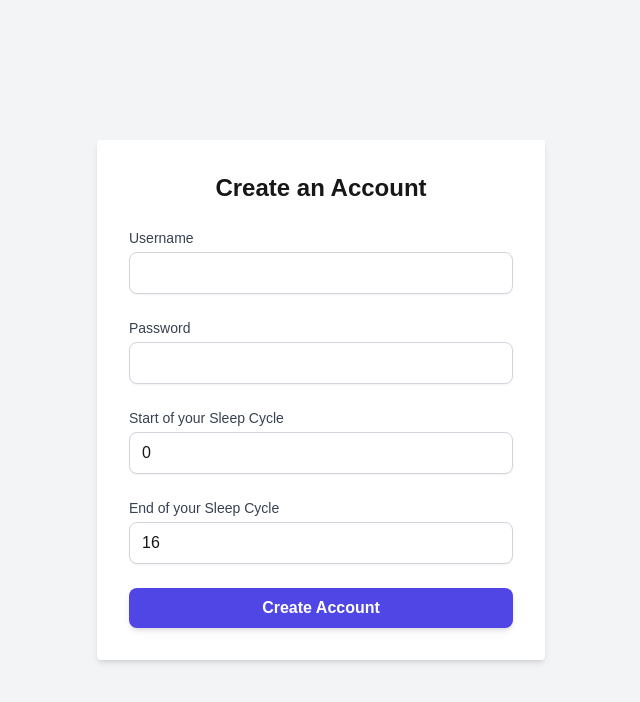
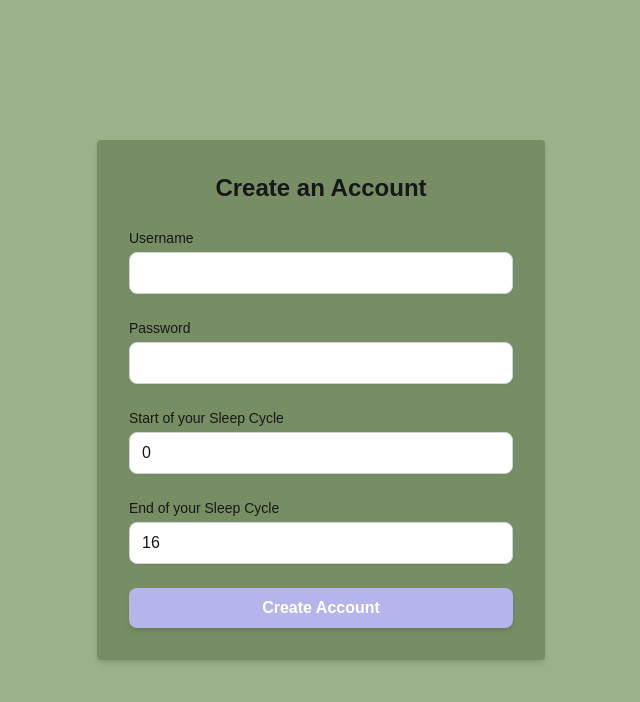
Before and after one commit to mmmacler/healthhub, a Next.js app in the folder azenda/: page /addaccount in a window 1280 px wide. Shown: the top 702 px of the page, without its empty margins (319-959 px from the left). Built offline with nearby package versions, Linux system fonts and the light colour scheme.

Commit message:
Changed colors and added buttons

```diff
--- a/azenda/app/addaccount/page.tsx
+++ b/azenda/app/addaccount/page.tsx
@@ -62,13 +62,13 @@ const LoginPage = () => {
 
     //handles form submission, essentially all the little input bars, each name corresponds to what info its storing
     return (
-        <div className="min-h-screen flex items-center justify-center bg-gray-100">
-            <div className="bg-white p-8 rounded shadow-md max-w-md w-full">
+        <div className="min-h-screen flex items-center justify-center" style={{ backgroundColor: '#9ab18c' }}>
+            <div className="p-8 rounded shadow-md max-w-md w-full" style={{ backgroundColor: '#778e65' }}>
                 <h2 className="text-2xl font-bold mb-6 text-center">Create an Account</h2>
                 {error && <p className="text-red-500 text-sm text-center">{error}</p>}
                 <form onSubmit={handleSubmit} className="space-y-6">
                     <div>
-                        <label htmlFor="username" className="block text-sm font-medium text-gray-700">Username</label>
+                        <label htmlFor="username" className="block text-sm font-medium text-black-700">Username</label>
                         <input
                             type="text"
                             id="username"
@@ -80,7 +80,7 @@ const LoginPage = () => {
                     </div>
 
                     <div>
-                        <label htmlFor="password" className="block text-sm font-medium text-gray-700">Password</label>
+                        <label htmlFor="password" className="block text-sm font-medium text-black-700">Password</label>
                         <input
                             type="password"
                             id="password"
@@ -92,7 +92,7 @@ const LoginPage = () => {
                     </div>
 
                     <div>
-                        <label htmlFor="sleep_start" className="block text-sm font-medium text-gray-700">Start of your Sleep Cycle</label>
+                        <label htmlFor="sleep_start" className="block text-sm font-medium text-black-700">Start of your Sleep Cycle</label>
                         <input
                             type="number"
                             id="sleep_start"
@@ -104,7 +104,7 @@ const LoginPage = () => {
                     </div>
 
                     <div>
-                        <label htmlFor="sleep_end" className="block text-sm font-medium text-gray-700">End of your Sleep Cycle</label>
+                        <label htmlFor="sleep_end" className="block text-sm font-medium text-black-700">End of your Sleep Cycle</label>
                         <input
                             type="number"
                             id="sleep_end"
@@ -118,7 +118,11 @@ const LoginPage = () => {
                     <button
                         type="submit"
                         disabled={loading}
-                        className={`w-full py-2 px-4 ${loading ? 'bg-gray-400' : 'bg-indigo-600'} text-white font-semibold rounded-lg shadow-md hover:bg-indigo-700 focus:outline-none focus:ring-2 focus:ring-indigo-500 focus:ring-opacity-75`}
+                        style={{
+                            backgroundColor: loading ? '#cccccc' : '#b5b5ec', // Custom color for loading and normal states
+                            color: '#ffffff', // Text color
+                        }}
+                        className="w-full py-2 px-4 font-semibold rounded-lg shadow-md hover:opacity-90 focus:outline-none focus:ring-2 focus:ring-opacity-75"
                     >
                         {loading ? '...' : 'Create Account'}
                     </button>
--- a/azenda/app/page.tsx
+++ b/azenda/app/page.tsx
@@ -51,13 +51,15 @@ const LoginPage = () => {
     };
 //big block containing the input fields, where the user enters strings
     return (
-        <div className="min-h-screen flex items-center justify-center bg-gray-100">
-            <div className="bg-white p-8 rounded shadow-md max-w-md w-full">
-                <h2 className="text-2xl font-bold mb-6 text-center">Login to Your Account</h2>
+        <div className="min-h-screen flex items-center justify-center" style={{ backgroundColor: '#9ab18c' }}>
+            <div className="p-8 rounded shadow-md max-w-md w-full" style={{ backgroundColor: '#778e65' }}>
+                <h2 style={{color: '#c2c2e6'}} className="text-2xl font-bold mb-6 text-center">
+                    Login to Your Account
+                </h2>
                 {error && <p className="text-red-500 text-sm text-center">{error}</p>}
                 <form onSubmit={handleSubmit} className="space-y-6">
                     <div>
-                        <label htmlFor="username" className="block text-sm font-medium text-gray-700">Username</label>
+                        <label htmlFor="username" className="block text-sm font-medium text-black-700">Username</label>
                         <input
                             type="text"
                             id="username"
@@ -69,7 +71,7 @@ const LoginPage = () => {
                     </div>
 
                     <div>
-                        <label htmlFor="password" className="block text-sm font-medium text-gray-700">Password</label>
+                        <label htmlFor="password" className="block text-sm font-medium text-black-700">Password</label>
                         <input
                             type="password"
                             id="password"
@@ -83,7 +85,11 @@ const LoginPage = () => {
                     <button
                         type="submit"
                         disabled={loading}
-                        className={`w-full py-2 px-4 ${loading ? 'bg-gray-400' : 'bg-indigo-600'} text-white font-semibold rounded-lg shadow-md hover:bg-indigo-700 focus:outline-none focus:ring-2 focus:ring-indigo-500 focus:ring-opacity-75`}
+                        style={{
+                            backgroundColor: loading ? '#cccccc' : '#b5b5ec', // Custom color for loading and normal states
+                            color: '#ffffff', // Text color
+                        }}
+                        className="w-full py-2 px-4 font-semibold rounded-lg shadow-md hover:opacity-90 focus:outline-none focus:ring-2 focus:ring-opacity-75"
                     >
                         {loading ? 'Logging in...' : 'Login'}
                     </button>
--- a/azenda/app/useraccount/[username]/page.js
+++ b/azenda/app/useraccount/[username]/page.js
@@ -103,7 +103,19 @@ export default function Page() {
   return (
     <main className="main-container">
         <div className="calendar-section">
-      <TaskCalendar onDateChange={(date) => setSelectedDate(date)} />
+            <TaskCalendar onDateChange={(date) => setSelectedDate(date)}/>
+            <button
+                className="add-button"
+                onClick={() => router.push(`${user_name}/add-repeating-events`)}
+            >
+                Add Repeating Events
+            </button>
+            <button
+                className="add-button"
+                onClick={() => router.push(`${user_name}/optimize-tasks`)}
+            >
+                Optimize Tasks
+            </button>
         </div>
         <div className="event-box-section">
             <h2 className="text-2xl font-semibold text-center mb-4">Enter Task for Selected Date</h2>
@@ -132,6 +144,7 @@ export default function Page() {
                 <p>No events available</p>
             )}
         </div>
+
     </main>
   );
 }
```
Also changed, not shown: azenda/app/useraccount/style.css (+7 -7 lines), 2 other files (tests, documents, lock files or other folders). Lines whose indentation alone changed are shown as unchanged.
